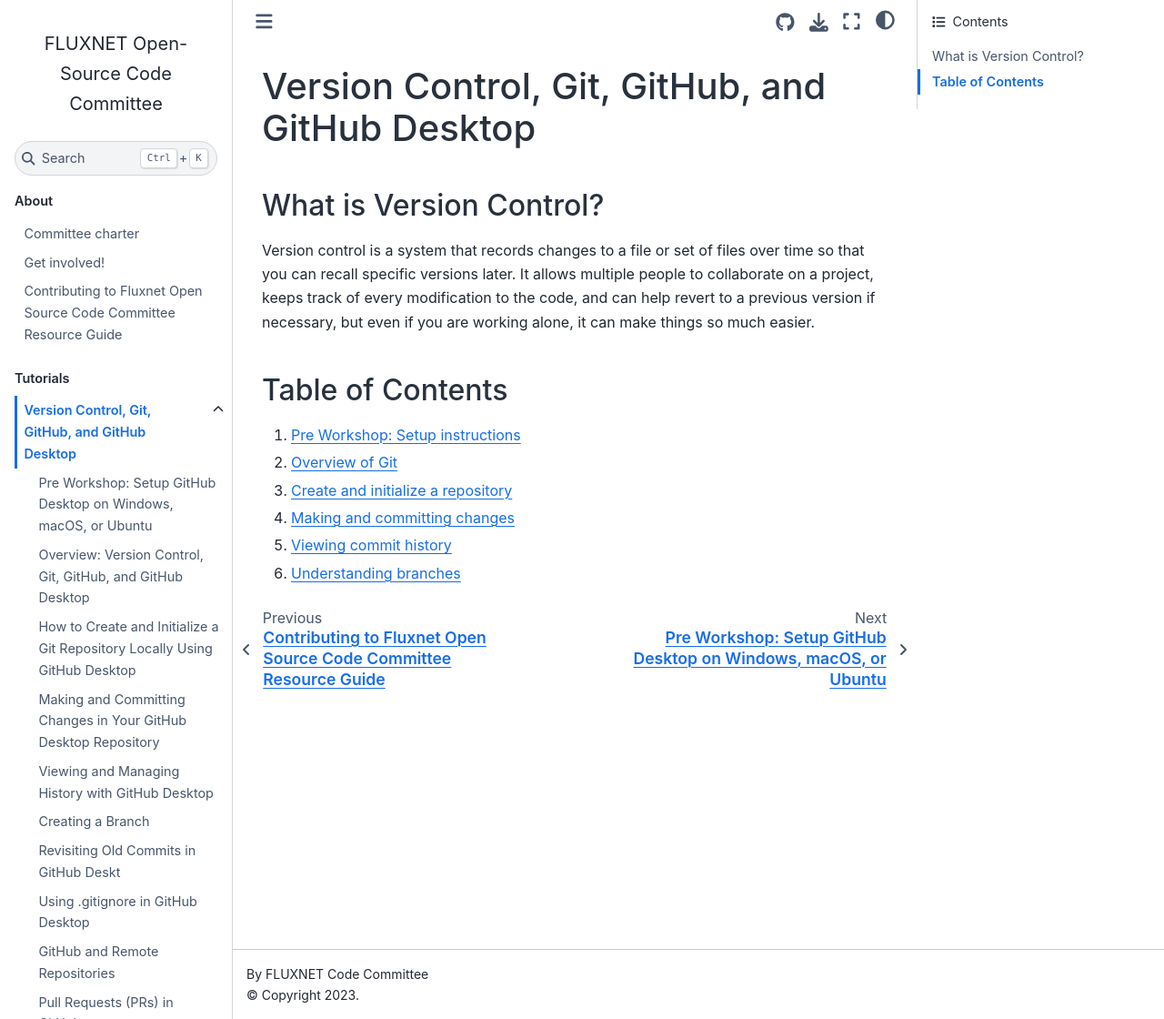
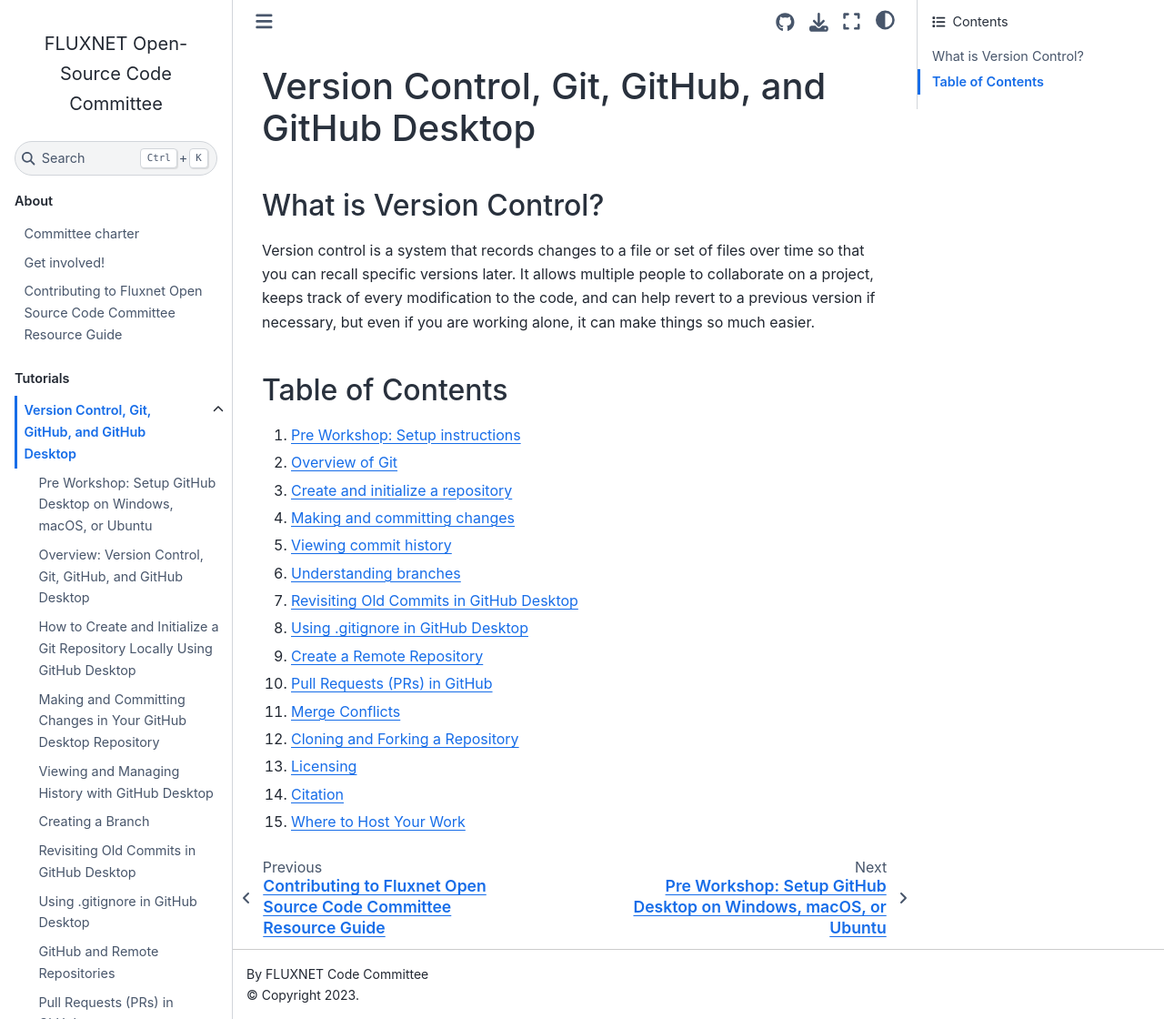
Before and after one commit to fluxnet-open-source/website, a Jupyter Book: the page built from tutorials/git/index.md, in a window 1280 px wide and 1120 px high. Shown: the whole window at 91% size. Built offline with Jupyter Book 1.0.4 settings and Sphinx 7.4.7 and the Sphinx Book theme 1.1.4, drawn with Linux system fonts in a browser that asks for light colours.

Commit message:
Update TOC

```diff
--- a/tutorials/git/07-history2.md
+++ b/tutorials/git/07-history2.md
@@ -1,4 +1,4 @@
-# Revisiting Old Commits in GitHub Deskt
+# Revisiting Old Commits in GitHub Desktop
 
 
 In this chapter, you'll learn how to revisit old commits in GitHub Desktop. We'll guide you through checking out an old commit to view it, explain what a detached HEAD is and its dangers, and show you how to create a branch from an old commit if you want to continue from that point.
--- a/tutorials/git/index.md
+++ b/tutorials/git/index.md
@@ -12,3 +12,12 @@ Version control is a system that records changes to a file or set of files over
 4. [Making and committing changes](04-changes.md)
 5. [Viewing commit history](05-history.md)
 6. [Understanding branches](06-new-branch.md)
+7. [Revisiting Old Commits in GitHub Desktop](07-history2.md)
+8. [Using .gitignore in GitHub Desktop](08-ignore.md)
+9. [Create a Remote Repository](09-github.md)
+10. [Pull Requests (PRs) in GitHub](10-pull-requests.md)
+11. [Merge Conflicts](11-merge-conflicts.md)
+12. [Cloning and Forking a Repository](12-clone-and-fork.md)
+13. [Licensing](13-license.md)
+14. [Citation](14-citation.md)
+15. [Where to Host Your Work](15-hosting.md)
```
